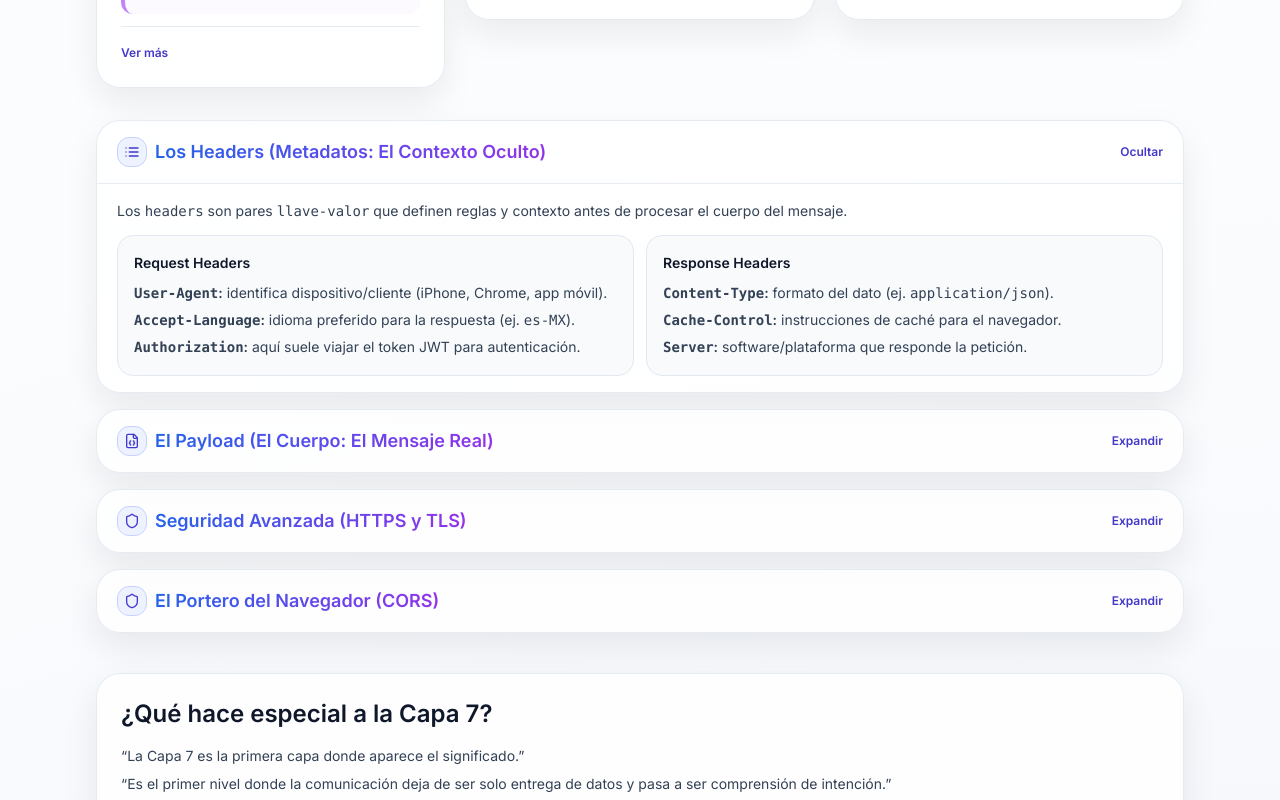
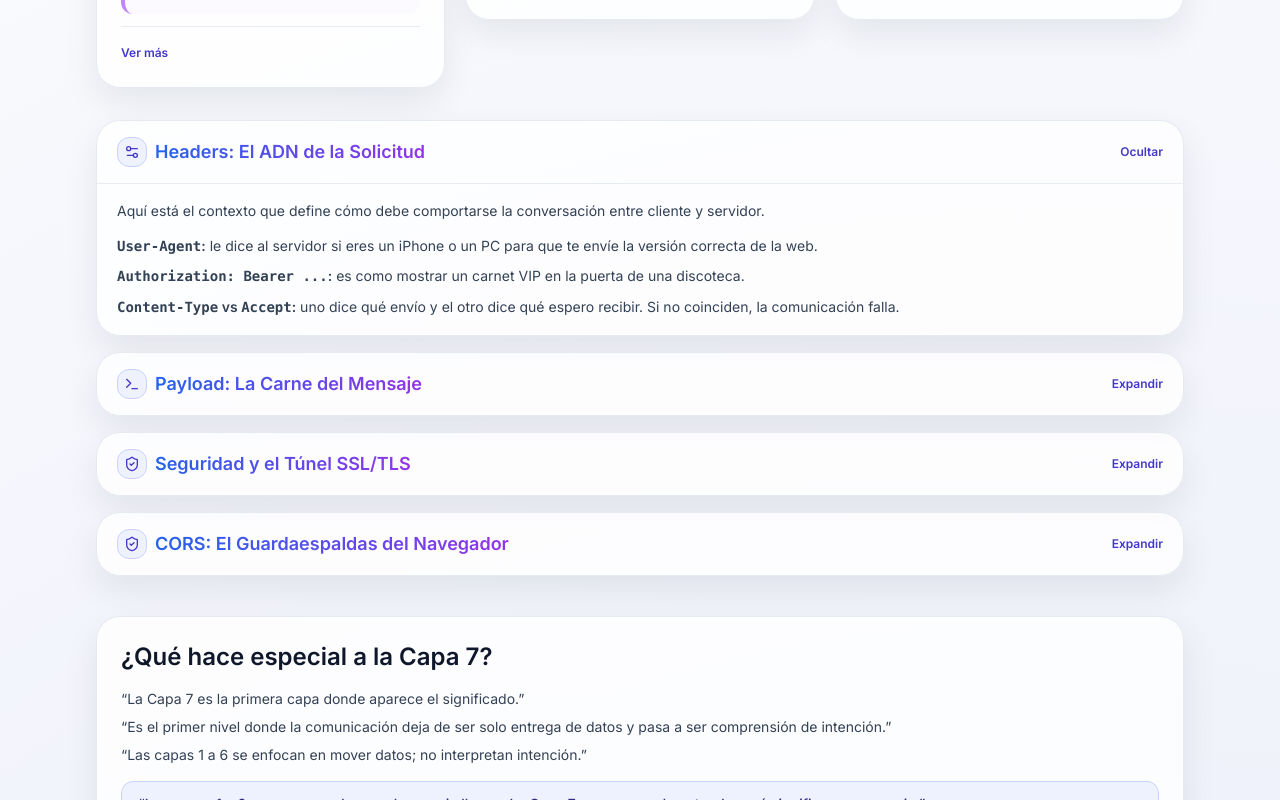
Before and after one commit to Kamolchig/capa-7-modelo-osi-demo, a React (Vite) app: page / in a window 1280 px wide. Shown: the part 4940-5740 px from the top of the page. Built offline with nearby package versions, Linux system fonts and the light colour scheme.

Commit message:
Setup FINAL6

```diff
--- a/src/App.jsx
+++ b/src/App.jsx
@@ -5,8 +5,6 @@ import BridgeConcept from './components/BridgeConcept'
 import OsiOverview from './components/OsiOverview'
 import Layer7DeepDive from './components/Layer7DeepDive'
 import StatusCodesSection from './components/StatusCodesSection'
-import HeadersPayloadSection from './components/HeadersPayloadSection'
-import SecuritySection from './components/SecuritySection'
 import DiagnosticsSection from './components/DiagnosticsSection'
 import DemoSection from './components/DemoSection'
 import FooterSection from './components/FooterSection'
@@ -23,8 +21,6 @@ export default function App() {
         <BridgeConcept />
         <Layer7DeepDive />
         <StatusCodesSection />
-        <HeadersPayloadSection />
-        <SecuritySection />
         <DiagnosticsSection />
         <DemoSection />
         <FooterSection />
--- a/src/components/Layer7DeepDive.jsx
+++ b/src/components/Layer7DeepDive.jsx
@@ -1,6 +1,6 @@
 import { useState } from 'react'
 import { AnimatePresence, motion } from 'framer-motion'
-import { FileJson, FileText, Key, Link2, List, MessageSquare, MessageSquareText, Shield } from 'lucide-react'
+import { FileText, Key, Link2, MessageSquare, MessageSquareText, Settings2, ShieldCheck, Terminal } from 'lucide-react'
 import { Reveal } from './Reveal'
 import Layer7ConceptBlocks from './Layer7ConceptBlocks'
 
@@ -116,12 +116,12 @@ function CardBlock({ step, icon, title, idea, badges = [], bullets, example, dev
   )
 }
 
-function DeepDisclosure({ title, icon, defaultOpen = false, children }) {
-  const [open, setOpen] = useState(defaultOpen)
+function DeepDisclosure({ id, activeId, onToggle, title, icon, children }) {
+  const open = activeId === id
   return (
     <article className="card p-0">
       <button
-        onClick={() => setOpen((v) => !v)}
+        onClick={() => onToggle(id)}
         className="flex w-full items-center justify-between gap-3 px-5 py-4 text-left focus:outline-none focus-visible:ring-2 focus-visible:ring-indigo-500/60"
       >
         <span className="flex items-center gap-2">
@@ -148,6 +148,11 @@ function DeepDisclosure({ title, icon, defaultOpen = false, children }) {
 }
 
 export default function Layer7DeepDive() {
+  const [activeAdvanced, setActiveAdvanced] = useState('headers')
+  const onToggleAdvanced = (id) => {
+    setActiveAdvanced((prev) => (prev === id ? '' : id))
+  }
+
   return (
     <section id="capa-7" className="scroll-mt-28 py-24">
       <Reveal>
@@ -328,73 +333,71 @@ export default function Layer7DeepDive() {
 
       <Reveal delay={0.2}>
         <section className="mt-8 space-y-4" aria-label="Profundización avanzada de Capa 7">
-          <DeepDisclosure title="Los Headers (Metadatos: El Contexto Oculto)" icon={<List className="h-4 w-4" />} defaultOpen>
+          <DeepDisclosure
+            id="headers"
+            activeId={activeAdvanced}
+            onToggle={onToggleAdvanced}
+            title="Headers: El ADN de la Solicitud"
+            icon={<Settings2 className="h-4 w-4" />}
+          >
             <p>
-              Los <code>headers</code> son pares <code>llave-valor</code> que definen reglas y contexto antes de procesar el cuerpo del mensaje.
+              Aquí está el contexto que define cómo debe comportarse la conversación entre cliente y servidor.
             </p>
-            <div className="mt-3 grid gap-3 md:grid-cols-2">
-              <div className="rounded-2xl border border-slate-200 bg-slate-50 p-4">
-                <p className="font-semibold text-slate-900">Request Headers</p>
-                <ul className="mt-2 space-y-1">
-                  <li><span className="font-semibold"><code>User-Agent</code>:</span> identifica dispositivo/cliente (iPhone, Chrome, app móvil).</li>
-                  <li><span className="font-semibold"><code>Accept-Language</code>:</span> idioma preferido para la respuesta (ej. <code>es-MX</code>).</li>
-                  <li><span className="font-semibold"><code>Authorization</code>:</span> aquí suele viajar el token JWT para autenticación.</li>
-                </ul>
-              </div>
-              <div className="rounded-2xl border border-slate-200 bg-slate-50 p-4">
-                <p className="font-semibold text-slate-900">Response Headers</p>
-                <ul className="mt-2 space-y-1">
-                  <li><span className="font-semibold"><code>Content-Type</code>:</span> formato del dato (ej. <code>application/json</code>).</li>
-                  <li><span className="font-semibold"><code>Cache-Control</code>:</span> instrucciones de caché para el navegador.</li>
-                  <li><span className="font-semibold"><code>Server</code>:</span> software/plataforma que responde la petición.</li>
-                </ul>
-              </div>
-            </div>
+            <ul className="mt-3 space-y-2">
+              <li><span className="font-semibold"><code>User-Agent</code>:</span> le dice al servidor si eres un iPhone o un PC para que te envíe la versión correcta de la web.</li>
+              <li><span className="font-semibold"><code>Authorization: Bearer ...</code>:</span> es como mostrar un carnet VIP en la puerta de una discoteca.</li>
+              <li><span className="font-semibold"><code>Content-Type</code> vs <code>Accept</code>:</span> uno dice qué envío y el otro dice qué espero recibir. Si no coinciden, la comunicación falla.</li>
+            </ul>
           </DeepDisclosure>
 
-          <DeepDisclosure title="El Payload (El Cuerpo: El Mensaje Real)" icon={<FileJson className="h-4 w-4" />}>
+          <DeepDisclosure
+            id="payload"
+            activeId={activeAdvanced}
+            onToggle={onToggleAdvanced}
+            title="Payload: La Carne del Mensaje"
+            icon={<Terminal className="h-4 w-4" />}
+          >
             <p>
-              Es la carga útil: lo que realmente enviamos o recibimos una vez definidos los metadatos de transporte semántico.
+              Aquí viaja el dato real de negocio, más allá de los metadatos de control.
             </p>
-            <div className="mt-3 grid gap-3 md:grid-cols-2">
-              <div>
-                <p className="mb-1 text-xs font-semibold uppercase tracking-wide text-slate-500">Request Payload</p>
-                <pre className="rounded-xl bg-slate-950 p-3 text-xs text-cyan-200">{`{\n  "texto": "Hola",\n  "img": "url"\n}`}</pre>
-              </div>
-              <div>
-                <p className="mb-1 text-xs font-semibold uppercase tracking-wide text-slate-500">Response Payload</p>
-                <pre className="rounded-xl bg-slate-950 p-3 text-xs text-cyan-200">{`{\n  "status": "ok",\n  "post_id": 901,\n  "meta": {\n    "procesado_en_ms": 23\n  }\n}`}</pre>
-              </div>
-            </div>
-            <p className="mt-3">
-              JSON reemplazó en gran parte a XML en APIs web por ser más ligero, menos verboso y nativo en JavaScript.
-            </p>
+            <ul className="mt-3 space-y-2">
+              <li><span className="font-semibold">Request Body:</span> solo existe en métodos como <code>POST</code>/<code>PUT</code>/<code>PATCH</code>. Es donde viaja tu contraseña o el texto de tu tweet.</li>
+              <li><span className="font-semibold">Response Body:</span> es lo que el servidor devuelve, por ejemplo JSON con fotos o HTML de la página.</li>
+              <li><span className="font-semibold">JSON y lenguaje agnóstico:</span> un servidor en Java puede hablar con un cliente en JavaScript gracias a este formato.</li>
+            </ul>
           </DeepDisclosure>
 
-          <DeepDisclosure title="Seguridad Avanzada (HTTPS y TLS)" icon={<Shield className="h-4 w-4" />}>
+          <DeepDisclosure
+            id="tls"
+            activeId={activeAdvanced}
+            onToggle={onToggleAdvanced}
+            title="Seguridad y el Túnel SSL/TLS"
+            icon={<ShieldCheck className="h-4 w-4" />}
+          >
             <p>
-              En Capa 7, HTTPS protege la conversación aplicando TLS antes de transmitir HTTP real.
+              El handshake no es magia: es un acuerdo matemático. Cliente y servidor eligen una llave de sesión para que nadie en el camino pueda leer el mensaje.
             </p>
             <ul className="mt-2 space-y-1">
-              <li><span className="font-semibold">Handshake TLS:</span> negociación inicial de llaves y algoritmos antes de enviar datos de aplicación.</li>
-              <li><span className="font-semibold">Certificados SSL/TLS:</span> el servidor demuestra su identidad con firma digital válida.</li>
-              <li><span className="font-semibold">Asimétrico + Simétrico:</span> se usa criptografía de llave pública para iniciar y sesión simétrica para rendimiento.</li>
+              <li><span className="font-semibold">Handshake:</span> negociación de parámetros criptográficos antes del HTTP real.</li>
+              <li><span className="font-semibold">El candado:</span> HTTPS es HTTP viajando dentro de un sobre cifrado.</li>
+              <li><span className="font-semibold">Sin TLS:</span> tus contraseñas podrían viajar en texto plano por el Wi-Fi.</li>
             </ul>
             <div className="mt-3 rounded-xl border border-emerald-200 bg-emerald-50 px-3 py-2 text-emerald-800">
               🔒 Conexión Segura
             </div>
           </DeepDisclosure>
 
-          <DeepDisclosure title="El Portero del Navegador (CORS)" icon={<Shield className="h-4 w-4" />}>
+          <DeepDisclosure
+            id="cors"
+            activeId={activeAdvanced}
+            onToggle={onToggleAdvanced}
+            title="CORS: El Guardaespaldas del Navegador"
+            icon={<ShieldCheck className="h-4 w-4" />}
+          >
             <p>
-              Problema: un sitio A no debe leer datos privados de sitio B automáticamente.
-            </p>
-            <p>
-              Solución: el servidor devuelve <code>Access-Control-Allow-Origin</code> para autorizar explícitamente qué orígenes pueden leer la respuesta.
-            </p>
-            <p>
-              Preflight: en operaciones sensibles, el navegador envía primero una petición <code>OPTIONS</code> “invisible”
-              para validar permisos antes de la solicitud real.
+              Antes de enviar tus datos, el navegador hace una pregunta invisible: <span className="font-semibold">preflight <code>OPTIONS</code></span>.
+              Básicamente pregunta: “¿Tienes permiso para recibir esto?”.
+              Si el servidor no responde con headers CORS válidos, el navegador bloquea la respuesta por tu seguridad.
             </p>
           </DeepDisclosure>
         </section>
```
